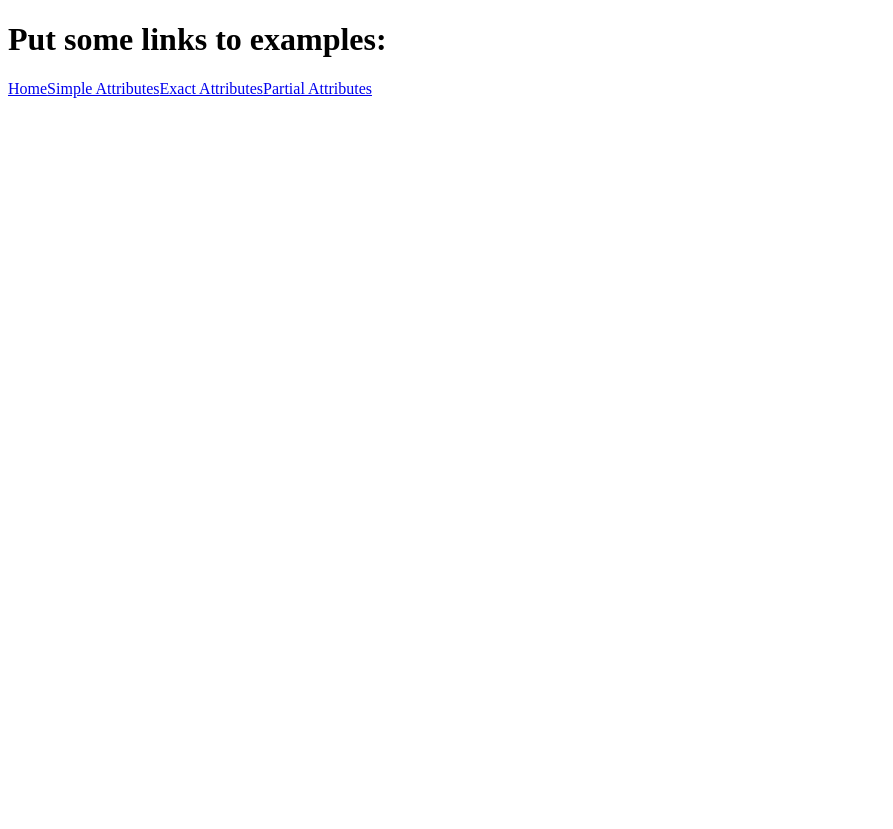
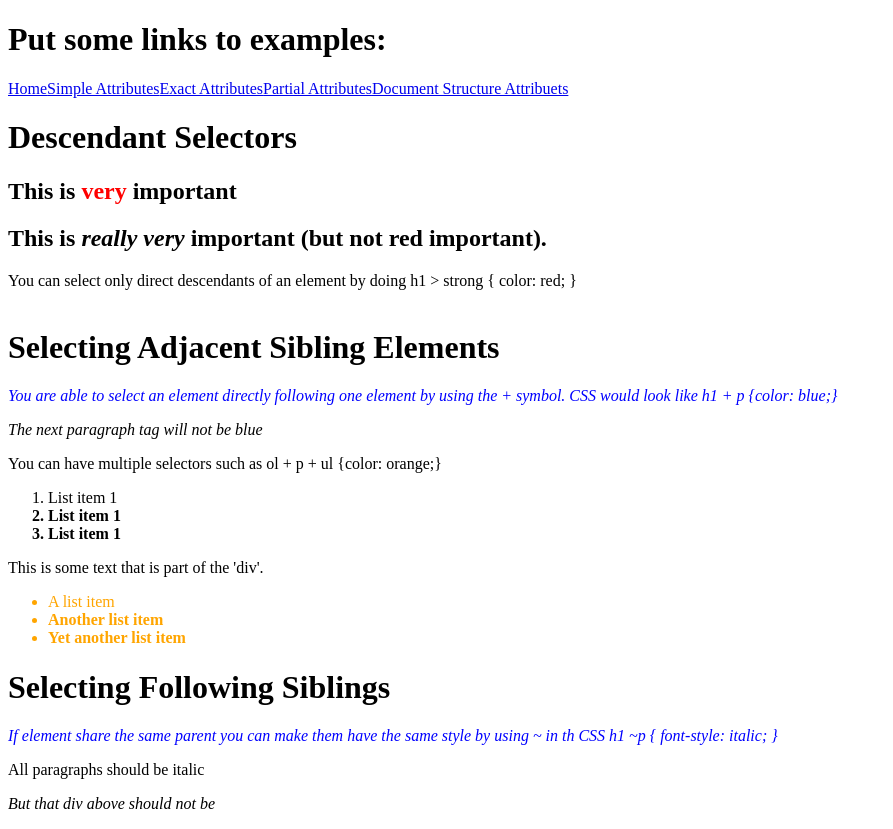
Before and after one commit to robertjorg/cssProject, an Angular app: page /document in a window 1280 px wide. Before the commit this address led to /. Shown: the whole page, without its empty margins (0-893 px from the left). Before the commit the page ends 800 px from the top, so only its background shows below. Built offline with nearby package versions, Linux system fonts and the light colour scheme.

Commit message:
DocumentStuctureElements

```diff
--- /dev/null
+++ b/src/app/AttributeSelectors/document-structure/document-structure.component.html
@@ -0,0 +1,30 @@
+<h1>Descendant Selectors</h1>
+<h2>This is <strong>very</strong> important</h2>
+<h2>This is <em>really <strong>very</strong></em> important (but not red important).</h2>
+<div>You can select only direct descendants of an element by doing h1 > strong {{'{'}} color: red; {{'}'}}</div>
+<br/>
+<h1>Selecting Adjacent Sibling Elements</h1>
+<p>You are able to select an element directly following one element by using the + symbol. CSS would look like h1 + p {{'{'}}color: blue;{{'}'}}</p>
+<p>The next paragraph tag will not be blue</p>
+
+You can have multiple selectors such as ol + p + ul {{'{'}}color: orange;{{'}'}}
+
+<div>
+  <ol>
+  <li>List item 1</li>
+  <li>List item 1</li>
+  <li>List item 1</li>
+  </ol>
+  <p>This is some text that is part of the 'div'.</p>
+  <ul>
+  <li>A list item</li>
+  <li>Another list item</li>
+  <li>Yet another list item</li>
+  </ul>
+  </div>
+
+
+<h1>Selecting Following Siblings</h1>
+<p>If element share the same parent you can make them have the same style by using ~ in th CSS h1 ~p {{'{'}} font-style: italic; {{'}'}} </p>
+<div>All paragraphs should be italic</div>
+<p>But that div above should not be</p>
--- /dev/null
+++ b/src/app/AttributeSelectors/document-structure/document-structure.component.scss
@@ -0,0 +1,19 @@
+h2 > strong {
+  color: red;
+}
+
+h1 + p {
+  color: blue;
+}
+
+ol + p + ul {
+  color: orange;
+}
+
+li + li {
+  font-weight: bold;
+}
+
+h1 ~p {
+  font-style: italic;
+}
--- /dev/null
+++ b/src/app/AttributeSelectors/document-structure/document-structure.component.ts
@@ -0,0 +1,15 @@
+import { Component, OnInit } from '@angular/core';
+
+@Component({
+  selector: 'app-document-structure',
+  templateUrl: './document-structure.component.html',
+  styleUrls: ['./document-structure.component.scss']
+})
+export class DocumentStructureComponent implements OnInit {
+
+  constructor() { }
+
+  ngOnInit() {
+  }
+
+}
--- a/src/app/app-routing.module.ts
+++ b/src/app/app-routing.module.ts
@@ -1,3 +1,4 @@
+import { DocumentStructureComponent } from './AttributeSelectors/document-structure/document-structure.component';
 import { PartialAttributesComponent } from './AttributeSelectors/partial-attributes/partial-attributes.component';
 import { ExactSelectorsComponent } from './AttributeSelectors/exact-selectors/exact-selectors.component';
 import { SimpleSelectorsComponent } from './AttributeSelectors/simple-selectors/simple-selectors.component';
@@ -11,6 +12,7 @@ const routes: Routes = [
         { path: 'simple', component: SimpleSelectorsComponent},
         { path: 'exact', component: ExactSelectorsComponent},
         { path: 'partial', component: PartialAttributesComponent},
+        { path: 'document', component: DocumentStructureComponent},
       ]
 
   }
--- a/src/app/app.component.html
+++ b/src/app/app.component.html
@@ -3,4 +3,5 @@
 <a routerLink="/simple" routerLinkActive="active">Simple Attributes</a>
 <a routerLink="/exact" routerLinkActive="active">Exact Attributes</a>
 <a routerLink="/partial" routerLinkActive="active">Partial Attributes</a>
+<a routerLink="/document" routerLinkActive="active">Document Structure Attribuets</a>
 <router-outlet></router-outlet>
--- a/src/app/app.module.ts
+++ b/src/app/app.module.ts
@@ -6,6 +6,7 @@ import { AppComponent } from './app.component';
 import { SimpleSelectorsComponent } from './AttributeSelectors/simple-selectors/simple-selectors.component';
 import { ExactSelectorsComponent } from './AttributeSelectors/exact-selectors/exact-selectors.component';
 import { PartialAttributesComponent } from './AttributeSelectors/partial-attributes/partial-attributes.component';
+import { DocumentStructureComponent } from './AttributeSelectors/document-structure/document-structure.component';
 
 @NgModule({
   declarations: [
@@ -13,6 +14,7 @@ import { PartialAttributesComponent } from './AttributeSelectors/partial-attribu
     SimpleSelectorsComponent,
     ExactSelectorsComponent,
     PartialAttributesComponent,
+    DocumentStructureComponent,
   ],
   imports: [
     BrowserModule,
```
Also changed, not shown: 1 other file (tests, documents, lock files or other folders).
